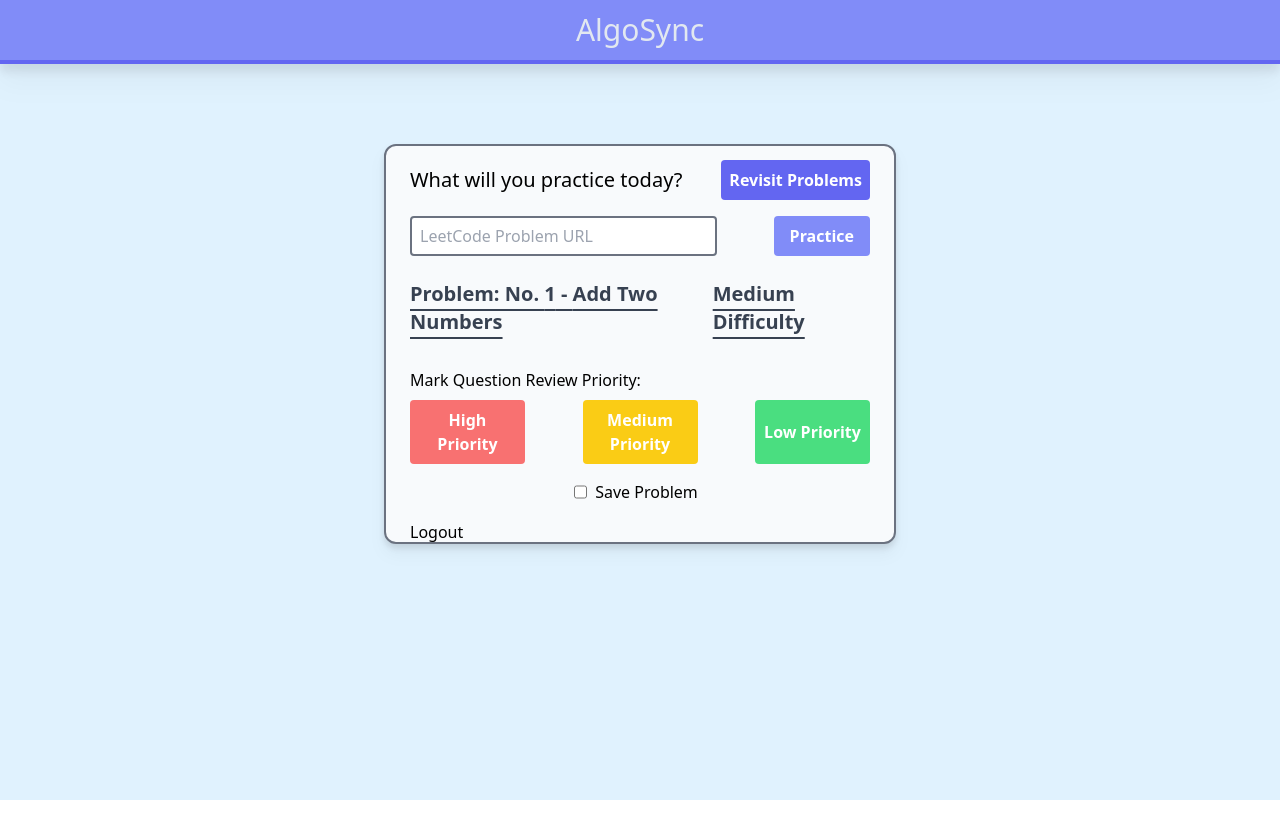
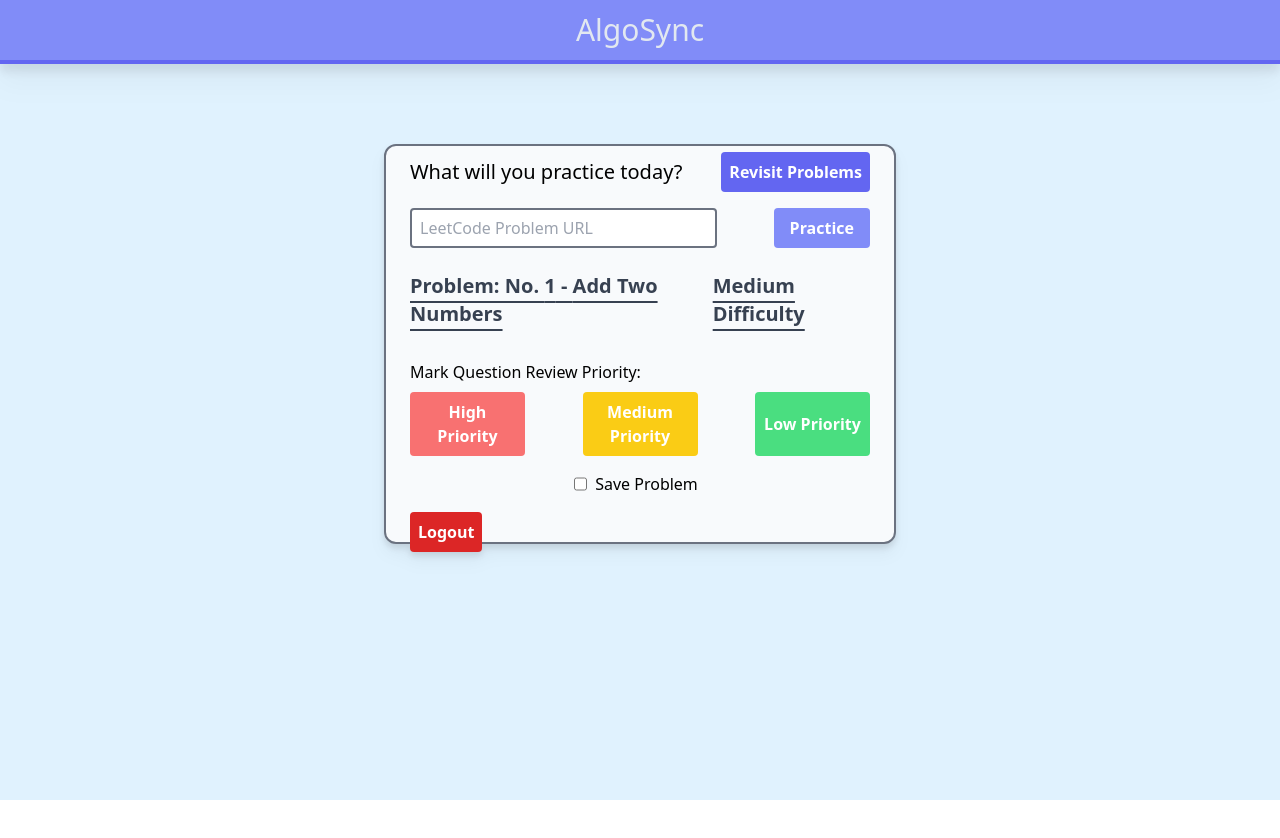
Before and after one commit to AlgoSync/algosync, a React app in the folder client/: page /app in a window 1280 px wide. Shown: the top 838 px of the page. Built offline with nearby package versions, Linux system fonts and the light colour scheme.

Commit message:
added tailwind styling to logout button

```diff
--- a/client/src/components/Logout.jsx
+++ b/client/src/components/Logout.jsx
@@ -8,7 +8,12 @@ import SpinningCircles from "react-loading-icons/dist/esm/components/spinning-ci
 export const LogoutButton = ({ clickHandler }) => {
   return (
     <div>
-      <button onClick={clickHandler}> Logout</button>
+      <button
+        className="bg-red-600 hover:bg-red-800 text-white font-bold py-2 px-2 rounded"
+        onClick={clickHandler}
+      >
+        Logout
+      </button>
     </div>
   );
 };
```
